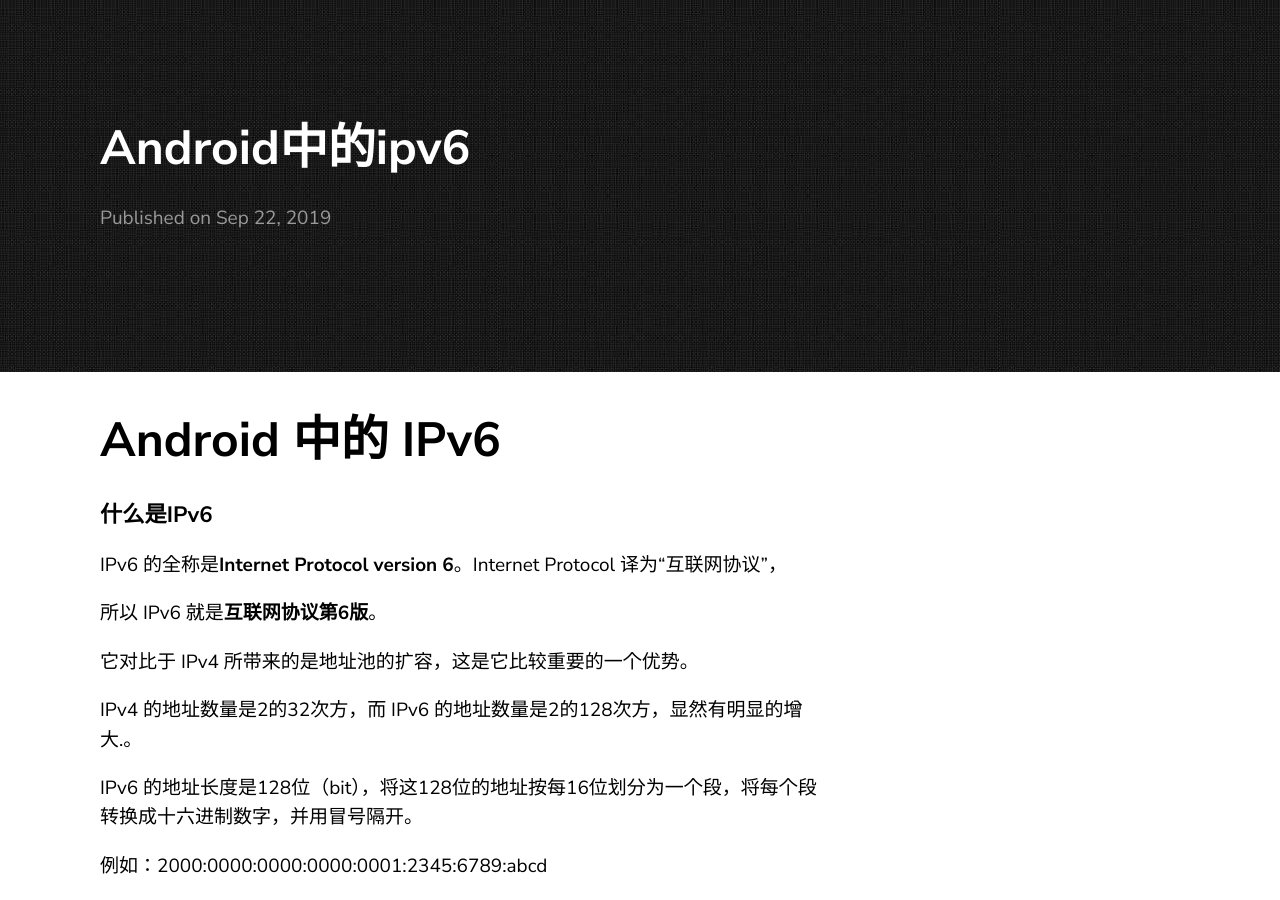
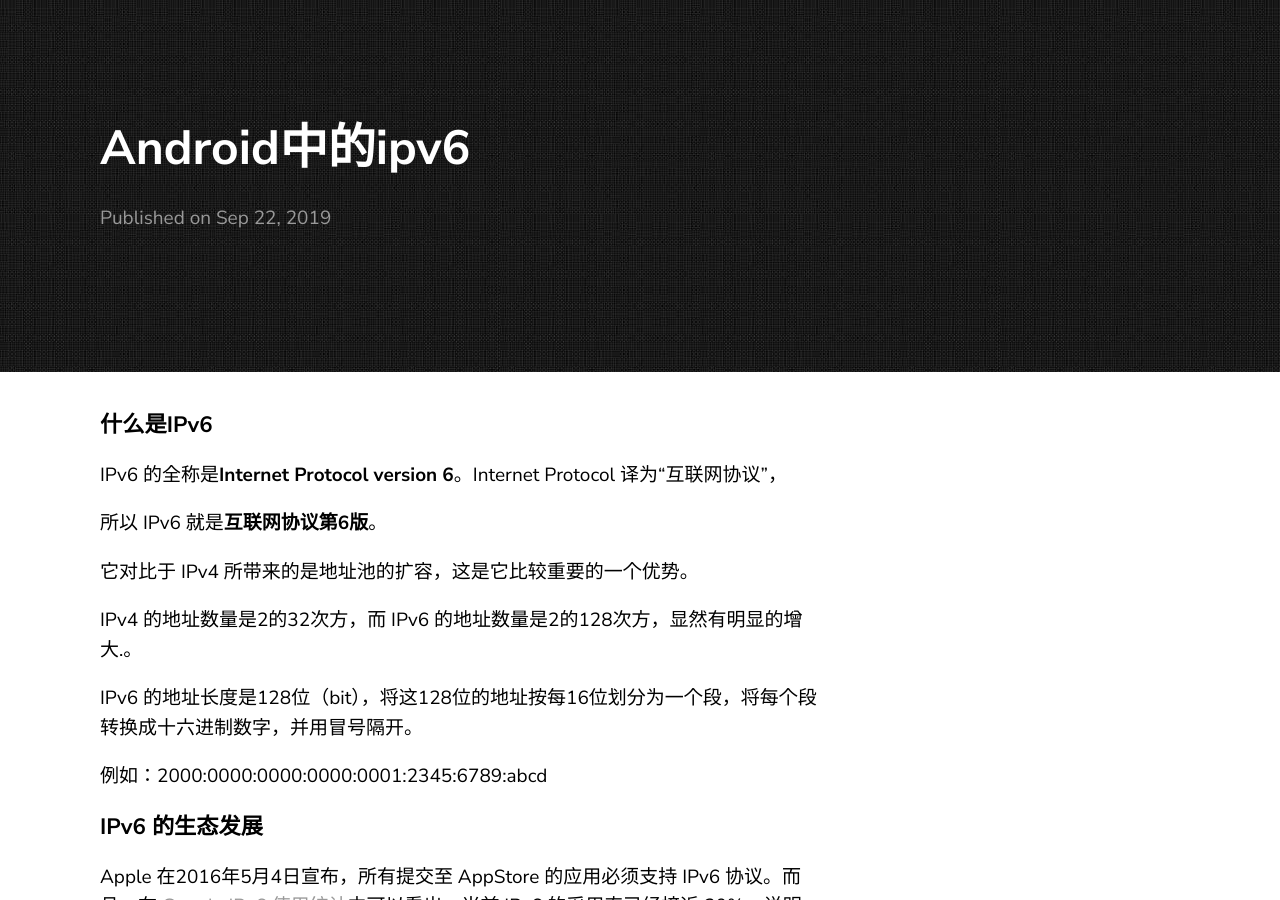
Before and after one commit to shaDowPark/shadowpark.github.io, a Jekyll site: the page built from _posts/2019-9-22-Android中的IPv6.md, in a window 1280 px wide and 900 px high. Built offline with Jekyll 4.4.1, drawn with Linux system fonts in a browser that asks for light colours; our own code applies the rules of GitHub Pages for plain Markdown files.

Commit message:
修改 post

```diff
--- a/_posts/2019-9-22-Android中的IPv6.md
+++ b/_posts/2019-9-22-Android中的IPv6.md
@@ -1,4 +1,4 @@
-# Android 中的 IPv6
+
 
 ### 什么是IPv6
 
```
